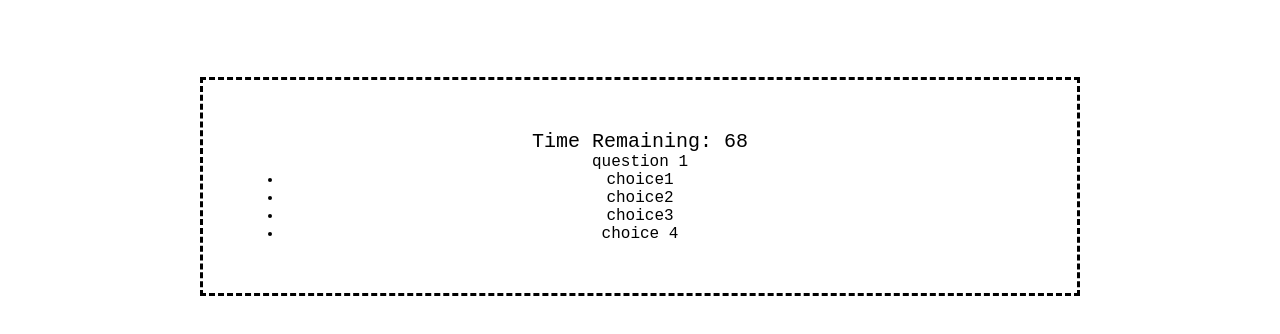
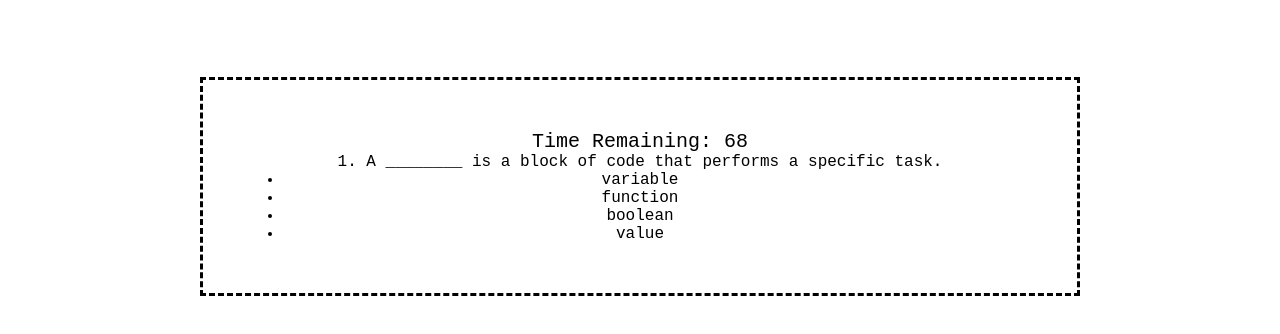
Before and after one commit to hlnicks/code-quiz, a plain HTML site: page index.html in a window 1280 px wide. Both pictures are taken after a click on the button "START". Shown: the part 98-432 px from the top of the page. Drawn offline with Linux system fonts and the light colour scheme.

Commit message:
added questions and highscore page

```diff
--- a/assets/css/style.css
+++ b/assets/css/style.css
@@ -50,3 +50,7 @@ main {
     padding: 8px 21px;
     font-size: 18px;
 }
+
+#createP {
+    padding-bottom: 50px;
+}
--- a/assets/js/script.js
+++ b/assets/js/script.js
@@ -1,48 +1,60 @@
 var questions = [
     {
-        title: "question 1",
-        choices: ["choice1", "choice2", "choice3", "choice 4"],
-        answer: "answer"
+        title: "1.  A ________ is a block of code that performs a specific task.",
+        choices: ["variable", "function", "boolean", "value"],
+        answer: "function"
     },
     {
-        title: "question 2",
-        choices: ["choice1", "choice2", "choice3", "choice 4"],
-        answer: "answer"
+        title: "2.  What is a variable?",
+        choices: ["Data in an application at a specific point in time.",
+        "A named location for a value that gets stored in the browser's memory when a program is run.",
+        "A structure in code where the same action(s) occur multiple times in a row.",
+        "A type of function that returns the value of another function."],
+        answer: "A named location for a value that gets stored in the browser's memory when a program is run."
     },
     {
-        title: "question 3",
-        choices: ["choice1", "choice2", "choice3", "choice 4"],
-        answer: "answer"
+        title: "3.  What is the DOM?",
+        choices: ["A Cloud based repository.",
+         "A JavaScript library.",
+         "A data representation of the objects that comprise the structure and content of a document on the web.",
+         "A callback function"],
+        answer: "A data representation of the objects that comprise the structure and content of a document on the web."
     },
     {
-        title: "question 4",
-        choices: ["choice1", "choice2", "choice3", "choice 4"],
-        answer: "answer"
+        title: "4.  _________ is a plain-language description of the steps that an algorithm or application must complete.",
+        choices: ["HTML", "Pseudocode", "console.log()", "Debugger"],
+        answer: "Pseudocode"
     },
     {
-        title: "question 5",
-        choices: ["choice1", "choice2", "choice3", "choice 4"],
-        answer: "answer"
+        title: "5.  What does an array do?",
+        choices: ["Links a JavaScript file to an HTML file.",
+        "Stores multiple items under a single variable name.",
+        "Stores data is the browser’s memory.",
+        "Refers back to the beginning of a function."],
+        answer: "Stores multiple items under a single variable name."
     },
     {
-        title: "question 6",
-        choices: ["choice1", "choice2", "choice3", "choice 4"],
-        answer: "answer"
+        title: "6.  Which of the following is a boolean operator?",
+        choices: ["AND", "OR", "NOT", "All of the Above"],
+        answer: "All of the Above"
     },
     {
-        title: "question 7",
-        choices: ["choice1", "choice2", "choice3", "choice 4"],
-        answer: "answer"
+        title: "7.  True or False: The DOM is built into JavaScript",
+        choices: ["True", "False"],
+        answer: "False"
     },
     {
-        title: "question 8",
-        choices: ["choice1", "choice2", "choice3", "choice 4"],
-        answer: "answer"
+        title: "8.  What does || stand for?",
+        choices: ["IF", "AND", "OR", "BUT"],
+        answer: "OR"
     },
     {
-        title: "question 9",
-        choices: ["choice1", "choice2", "choice3", "choice 4"],
-        answer: "answer"
+        title: "9.  What is JSON?",
+        choices: ["Another term for JavaScript",
+        "A format for organizing data that’s transferred from one place to another.",
+        "A format that is only compatible with CSS",
+        "A function that retrieves data from localStorage"],
+        answer: "A format for organizing data that’s transferred from one place to another."
     }
 ];
 
@@ -109,13 +121,67 @@ function compare(event) {
             createDiv.textContent = "Wrong! The correct answer is:  " + questions[questionList].answer;
         }
     }
-    // lets user know what question theyre on
     questionList++;
     if (questionList >= questions.length) {
         finishQuiz();
-        createDiv.textContent = "You got  " + score + "/" + questions.length + " correct!";
+        createDiv.textContent = "";
     } else {
         render(questionList);
     }
     quizContent.appendChild(createDiv);
 }
+
+
+function finishQuiz() {
+    quizContent.innerHTML = "";
+    timerDiv.innerHTML = "";
+
+    var createH2 = document.createElement("H2");
+    createH2.setAttribute("id", "createH2");
+    createH2.textContent = "Let's see how you did!"
+    quizContent.appendChild(createH2);
+
+    var createH4 = document.createElement("H4");
+    createH4.setAttribute("id", "createH4");
+    createH2.textContent = "You got  " + score + "/" + questions.length + " correct!"
+    quizContent.appendChild(createH4);
+
+    var createP = document.createElement("p");
+    createP.setAttribute("id", "createP");
+    quizContent.appendChild(createP);
+
+    if (timeLeft >= 0) {
+        var timeRemaining = timeLeft;
+        var createP2 = document.createElement("p");
+        clearInterval(holdInterval);
+        createP.textContent = "Your final score is: " + timeRemaining;
+
+        quizContent.appendChild(createP2);
+    }
+
+    var createLabel = document.createElement("label");
+    createLabel.setAttribute("id", "createLabel");
+    createLabel.textContent = "Enter your Initials: ";
+
+    quizContent.appendChild(createLabel);
+
+    var createInput = document.createElement("input");
+    createInput.setAttribute("type", "text");
+    createInput.setAttribute("id", "initials");
+    createInput.textContent = "";
+
+    quizContent.appendChild(createInput);
+
+    var createSubmit = document.createElement("button");
+    createSubmit.setAttribute("type", "submit");
+    createSubmit.setAttribute("id", "Submit");
+    createSubmit.textContent = "Submit";
+
+    quizContent.appendChild(createSubmit);
+
+    // user can submit initials to highscore on localstorage
+    createSubmit.addEventListener("click", function () {
+        var initials = createInput.value;
+
+    });
+}
```
